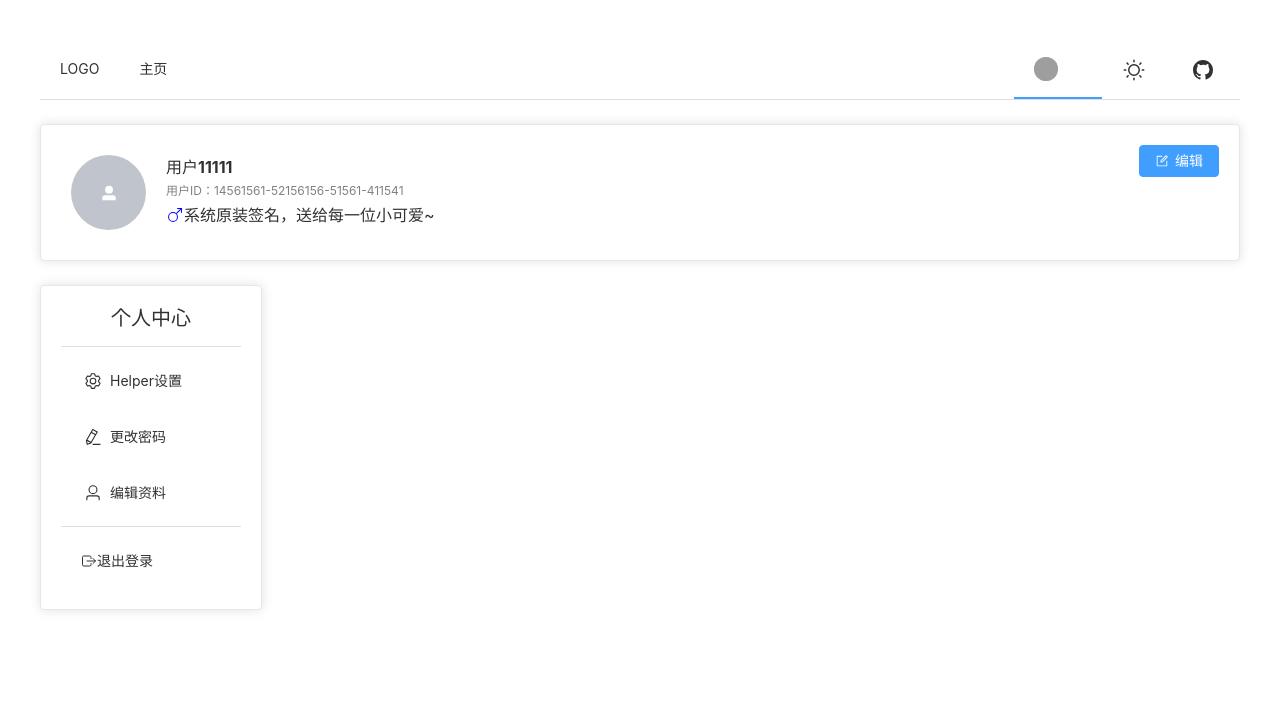
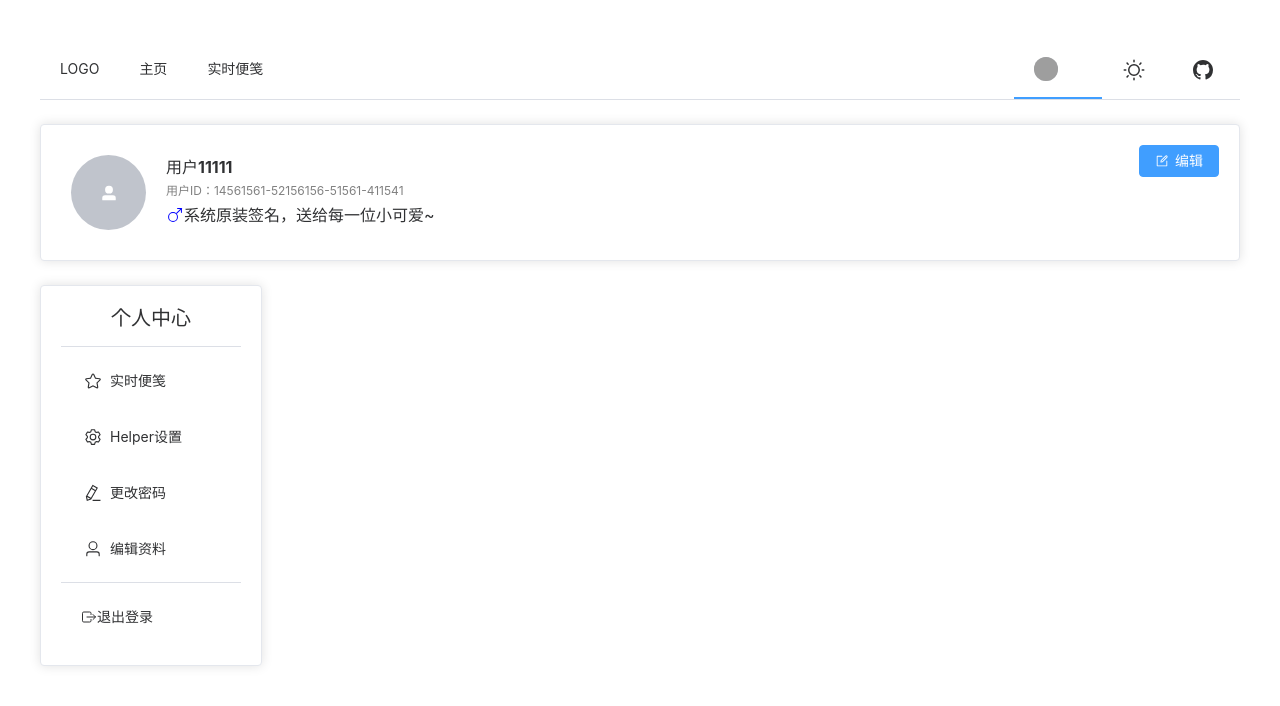
Before and after one commit to bitzh-2022-2023-Web-Lab/lastProject, a Vue app: page /user in a window 1280 px wide. Shown: the top 706 px of the page. Built offline with nearby package versions, Linux system fonts and the light colour scheme; grey boxes are pictures that could not be loaded.

Commit message:
feat：添加实时便笺选项

```diff
--- a/src/components/HeaderBar.vue
+++ b/src/components/HeaderBar.vue
@@ -44,6 +44,7 @@ const toGithub = (url: any) => {
   >
     <el-menu-item index="0">LOGO</el-menu-item>
     <el-menu-item index="Home" @click="$router.push('/')">主页</el-menu-item>
+    <el-menu-item index="DailyNote" @click="$router.push('/user/dailyNote')">实时便笺</el-menu-item>
     <div class="flex-grow"></div>
 
     <!-- 已登录 -->
--- a/src/components/UserSiderBar.vue
+++ b/src/components/UserSiderBar.vue
@@ -1,5 +1,5 @@
 <script lang="ts" setup>
-import { Menu as IconMenu, Setting } from "@element-plus/icons-vue";
+import { Setting } from "@element-plus/icons-vue";
 import { ElMessageBox, ElNotification } from "element-plus";
 
 const logout = () => {
@@ -23,7 +23,7 @@ const logout = () => {
 
 <template>
   <el-card class="box-card">
-    <div style="width: 180px;">
+    <div style="width: 180px">
       <div style="font-size: 20px; font-weight: bold; height: 35px">
         个人中心
       </div>
@@ -31,15 +31,19 @@ const logout = () => {
     </div>
     <div>
       <el-menu class="el-menu-vertical-demo">
-        <el-menu-item index="1" @click="$router.push('/user/setting')">
+        <el-menu-item index="1" @click="$router.push('/user/dailyNote')">
+          <el-icon><Star /></el-icon>
+          <span>实时便笺</span>
+        </el-menu-item>
+        <el-menu-item index="2" @click="$router.push('/user/setting')">
           <el-icon><Setting /></el-icon>
           <span>Helper设置</span>
         </el-menu-item>
-        <el-menu-item index="2" @click="$router.push('/user/changePwd')">
+        <el-menu-item index="3" @click="$router.push('/user/changePwd')">
           <el-icon><EditPen /></el-icon>
           <span>更改密码</span>
         </el-menu-item>
-        <el-menu-item index="3" @click="$router.push('/user/edit')">
+        <el-menu-item index="4" @click="$router.push('/user/edit')">
           <el-icon><User /></el-icon>
           <span>编辑资料</span>
         </el-menu-item>
```
